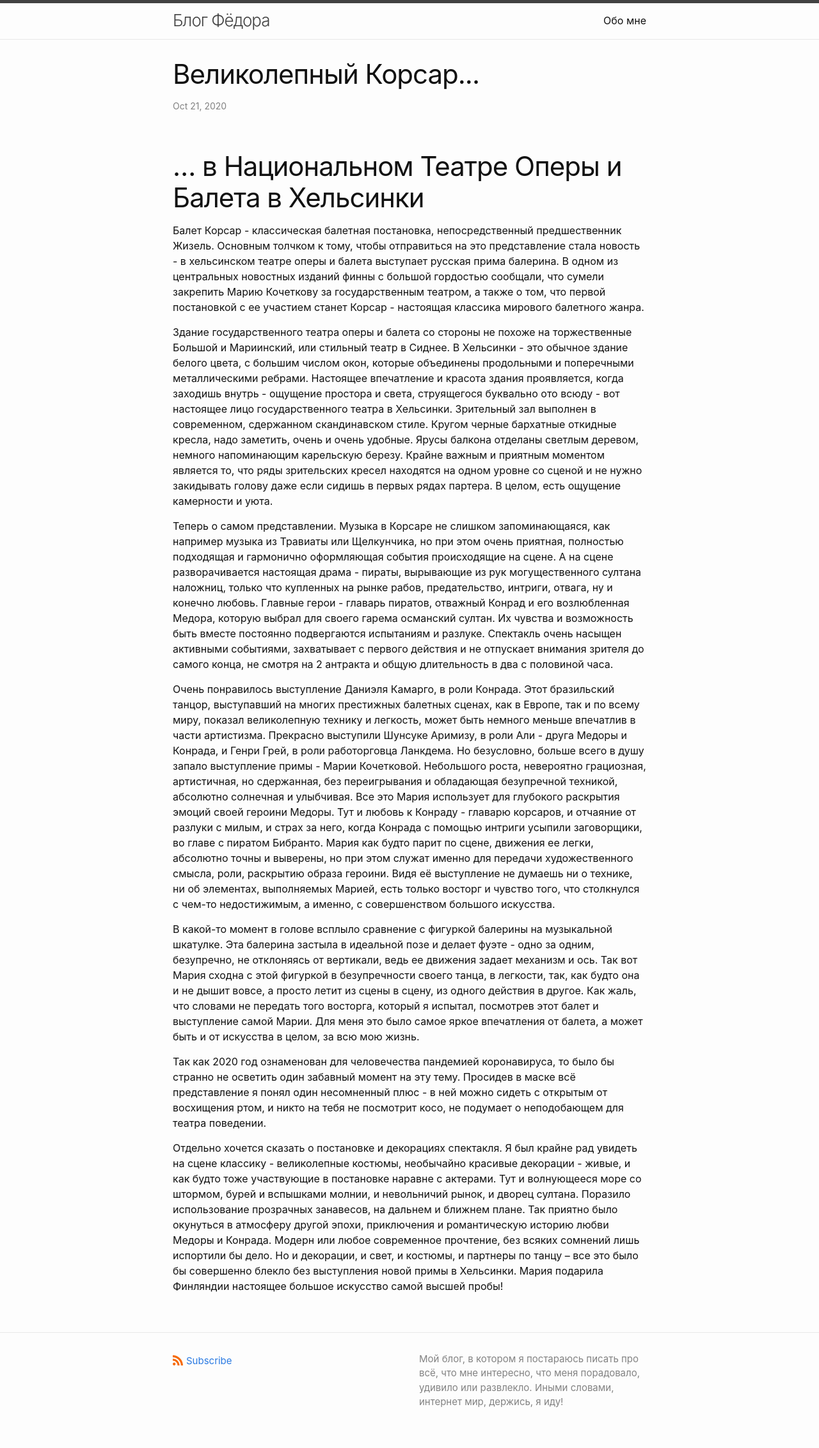
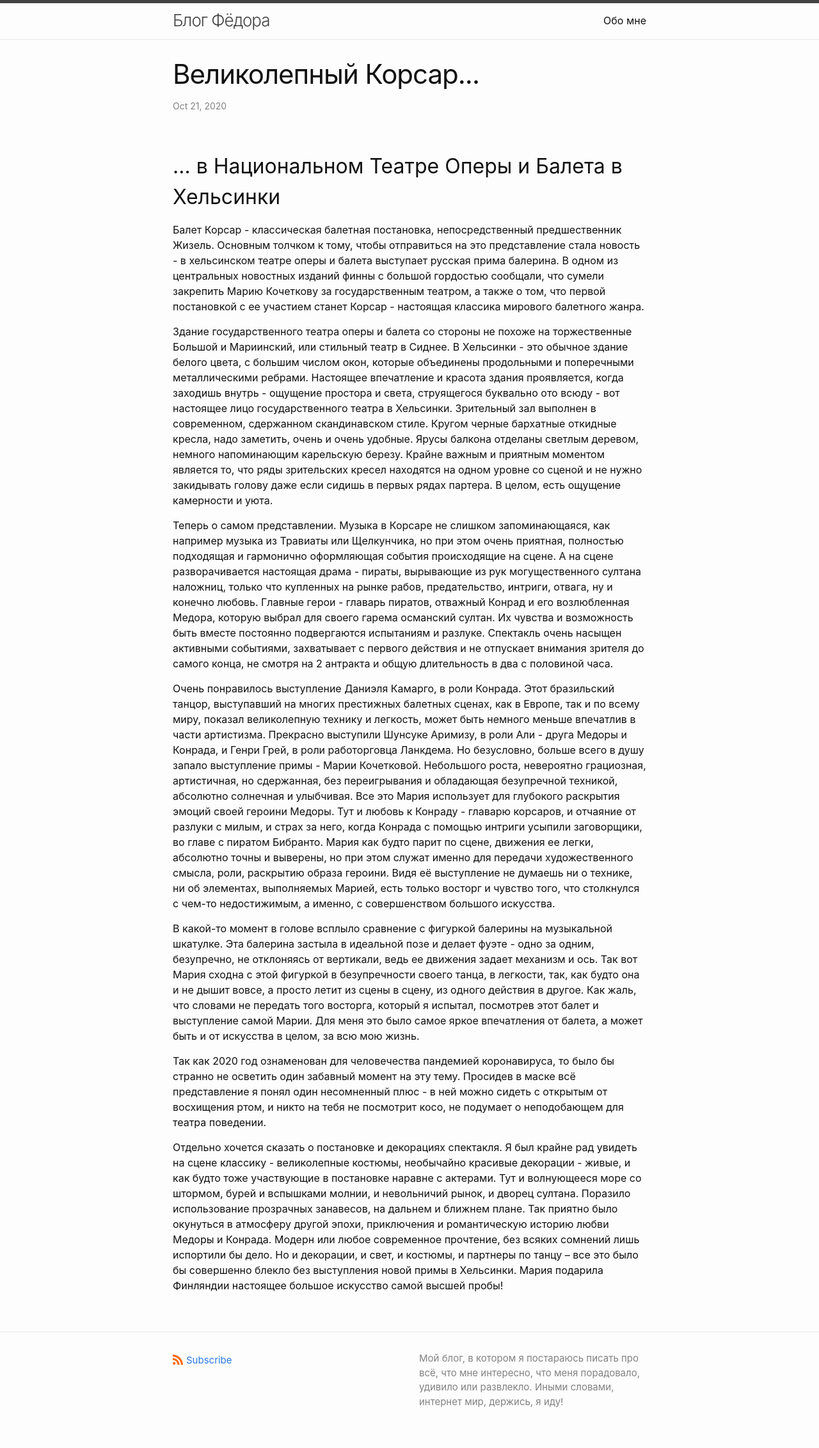
Before and after one commit to fjodor-che/blog, a Jekyll site: the page built from _posts/2020-10-21-Le-Corsaire.md, in a window 1280 px wide. Shown: the whole page at 64% size. Built offline with Jekyll 4.4.1, drawn with Linux system fonts in a browser that asks for light colours.

```diff
--- a/_posts/2020-10-21-Le-Corsaire.md
+++ b/_posts/2020-10-21-Le-Corsaire.md
@@ -5,7 +5,7 @@ categories: balley
 published: true
 ---
 
-# ... в Национальном Театре Оперы и Балета в Хельсинки
+## ... в Национальном Театре Оперы и Балета в Хельсинки
 
 Балет Корсар - классическая балетная постановка, непосредственный предшественник Жизель.
 Основным толчком к тому, чтобы отправиться на это представление стала новость - в хельсинском театре оперы и балета выступает русская прима балерина. В одном из центральных новостных изданий финны с большой гордостью сообщали, что сумели закрепить Марию Кочеткову за государственным театром, а также о том, что первой постановкой с ее участием станет Корсар - настоящая классика мирового балетного жанра.
```
